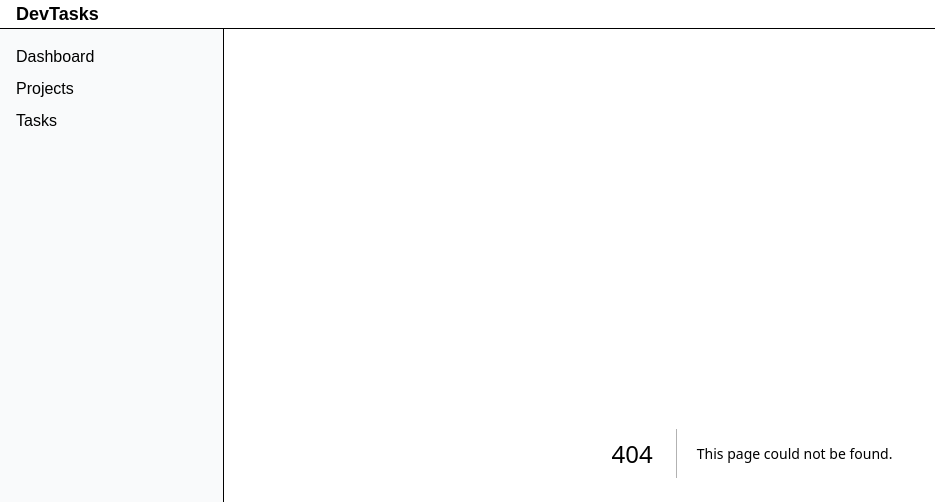
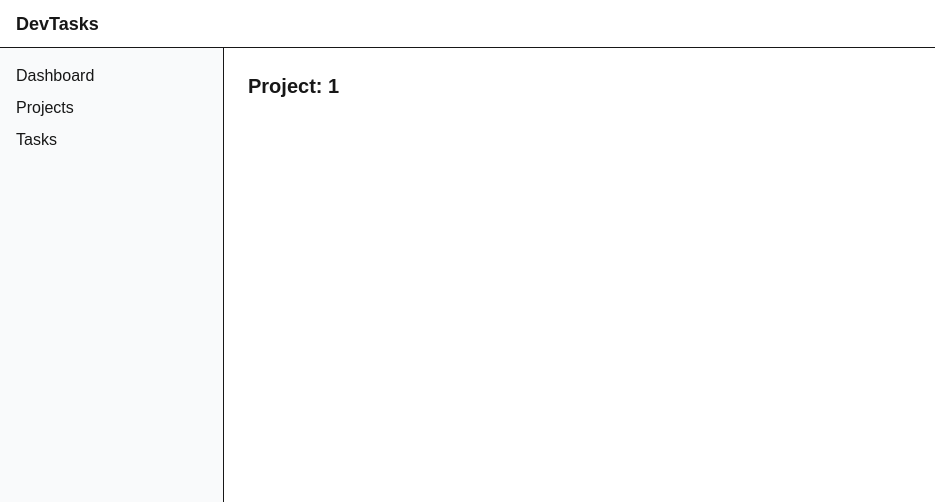
Before and after one commit to 1RO8s/devtasks, a Next.js app: page /projects/1 in a window 1280 px wide. Before the commit this address had no page. Shown: the top 502 px of the page, without its empty margins (0-935 px from the left). Built offline with nearby package versions, Linux system fonts and the light colour scheme.

Commit message:
feat: add projects page

```diff
--- /dev/null
+++ b/app/projects/[projectId]/page.tsx
@@ -0,0 +1,12 @@
+interface Props {
+  params: Promise<{ projectId: string }>;
+}
+
+export default async function ProjectDetailPage({ params }: Props) {
+  const { projectId } = await params;
+  return (
+    <div>
+      <h1 className="text-xl font-semibold">Project: {projectId}</h1>
+    </div>
+  );
+}
--- /dev/null
+++ b/app/projects/page.tsx
@@ -0,0 +1,3 @@
+export default function ProjectsPage() {
+  return <div className="text-xl font-semibold">Projects</div>;
+}
```
